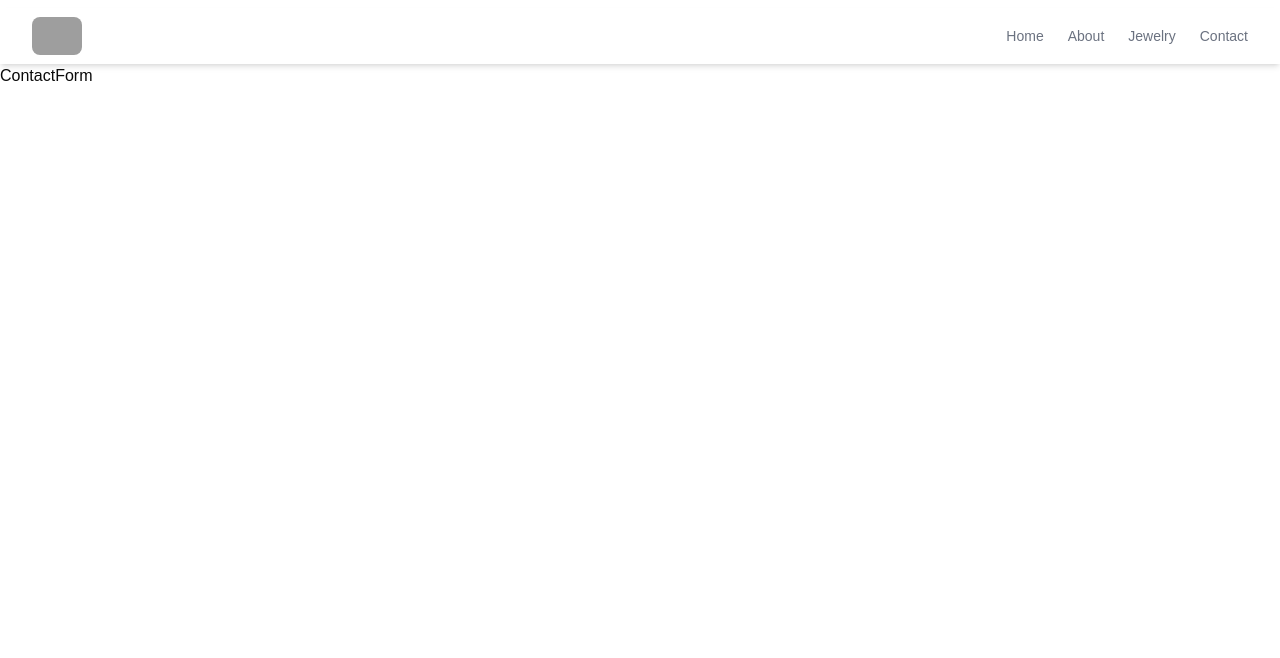
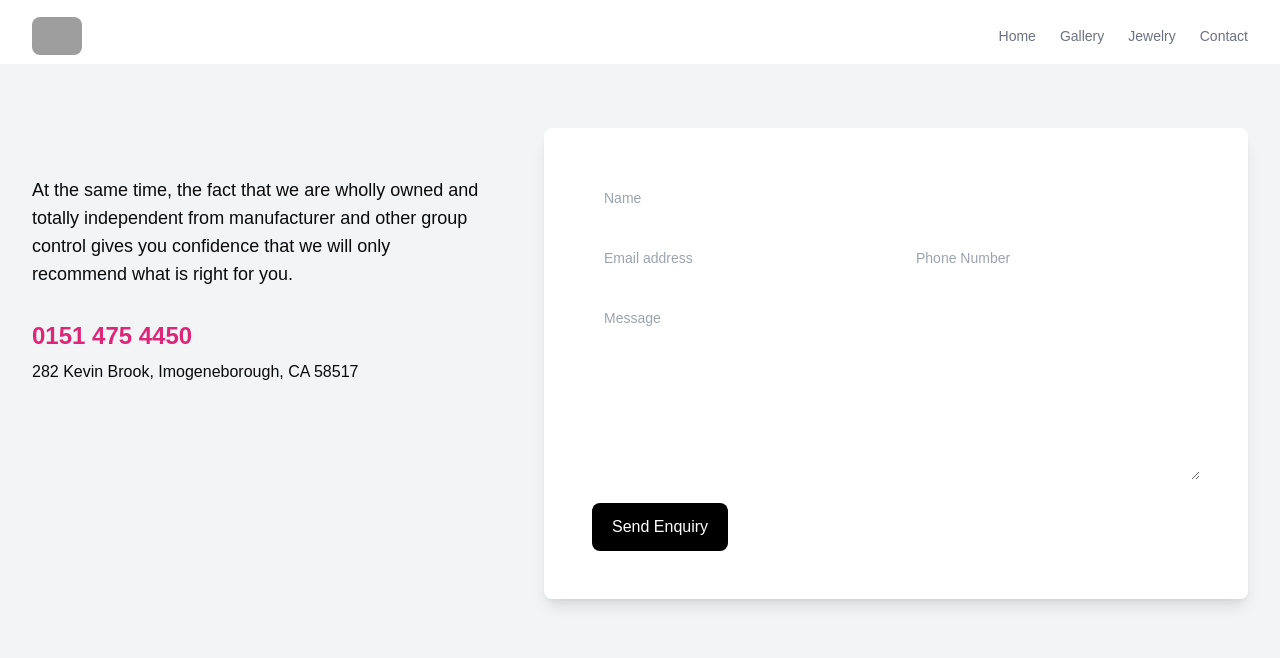
Before and after one commit to Arbab-Mustafa/nexjs_jewelry, a Next.js app: page /contact in a window 1280 px wide. Shown: the top 658 px of the page. Built offline with nearby package versions, Linux system fonts and the light colour scheme; grey boxes are pictures that could not be loaded.

Commit message:
adding form

```diff
--- a/app/_component/ContactForm.jsx
+++ b/app/_component/ContactForm.jsx
@@ -1,7 +1,105 @@
 import React from "react";
 
 const ContactForm = () => {
-  return <div>ContactForm</div>;
+  return (
+    <div>
+      {/*
+    Heads up! 👋
+
+    Plugins:
+      - @tailwindcss/forms
+  */}
+
+      <section className="bg-gray-100">
+        <div className="mx-auto max-w-screen-xl px-4 py-16 sm:px-6 lg:px-8">
+          <div className="grid grid-cols-1 gap-x-16 gap-y-8 lg:grid-cols-5">
+            <div className="lg:col-span-2 lg:py-12">
+              <p className="max-w-xl text-lg">
+                At the same time, the fact that we are wholly owned and totally
+                independent from manufacturer and other group control gives you
+                confidence that we will only recommend what is right for you.
+              </p>
+
+              <div className="mt-8">
+                <a href="#" className="text-2xl font-bold text-pink-600">
+                  {" "}
+                  0151 475 4450{" "}
+                </a>
+
+                <address className="mt-2 not-italic">
+                  282 Kevin Brook, Imogeneborough, CA 58517
+                </address>
+              </div>
+            </div>
+
+            <div className="rounded-lg bg-white p-8 shadow-lg lg:col-span-3 lg:p-12">
+              <form action="#" className="space-y-4">
+                <div>
+                  <label className="sr-only" htmlFor="name">
+                    Name
+                  </label>
+                  <input
+                    className="w-full rounded-lg border-gray-200 p-3 text-sm"
+                    placeholder="Name"
+                    type="text"
+                    id="name"
+                  />
+                </div>
+
+                <div className="grid grid-cols-1 gap-4 sm:grid-cols-2">
+                  <div>
+                    <label className="sr-only" htmlFor="email">
+                      Email
+                    </label>
+                    <input
+                      className="w-full rounded-lg border-gray-200 p-3 text-sm"
+                      placeholder="Email address"
+                      type="email"
+                      id="email"
+                    />
+                  </div>
+
+                  <div>
+                    <label className="sr-only" htmlFor="phone">
+                      Phone
+                    </label>
+                    <input
+                      className="w-full rounded-lg border-gray-200 p-3 text-sm"
+                      placeholder="Phone Number"
+                      type="tel"
+                      id="phone"
+                    />
+                  </div>
+                </div>
+
+                <div>
+                  <label className="sr-only" htmlFor="message">
+                    Message
+                  </label>
+
+                  <textarea
+                    className="w-full rounded-lg border-gray-200 p-3 text-sm"
+                    placeholder="Message"
+                    rows="8"
+                    id="message"
+                  ></textarea>
+                </div>
+
+                <div className="mt-4">
+                  <button
+                    type="submit"
+                    className="inline-block w-full rounded-lg bg-black px-5 py-3 font-medium text-white sm:w-auto"
+                  >
+                    Send Enquiry
+                  </button>
+                </div>
+              </form>
+            </div>
+          </div>
+        </div>
+      </section>
+    </div>
+  );
 };
 
 export default ContactForm;
--- a/app/_component/navbar.jsx
+++ b/app/_component/navbar.jsx
@@ -10,8 +10,8 @@ const data = [
     link: "/",
   },
   {
-    name: "About",
-    link: "/about",
+    name: "Gallery",
+    link: "/gallery",
   },
   {
     name: "Jewelry",
```
